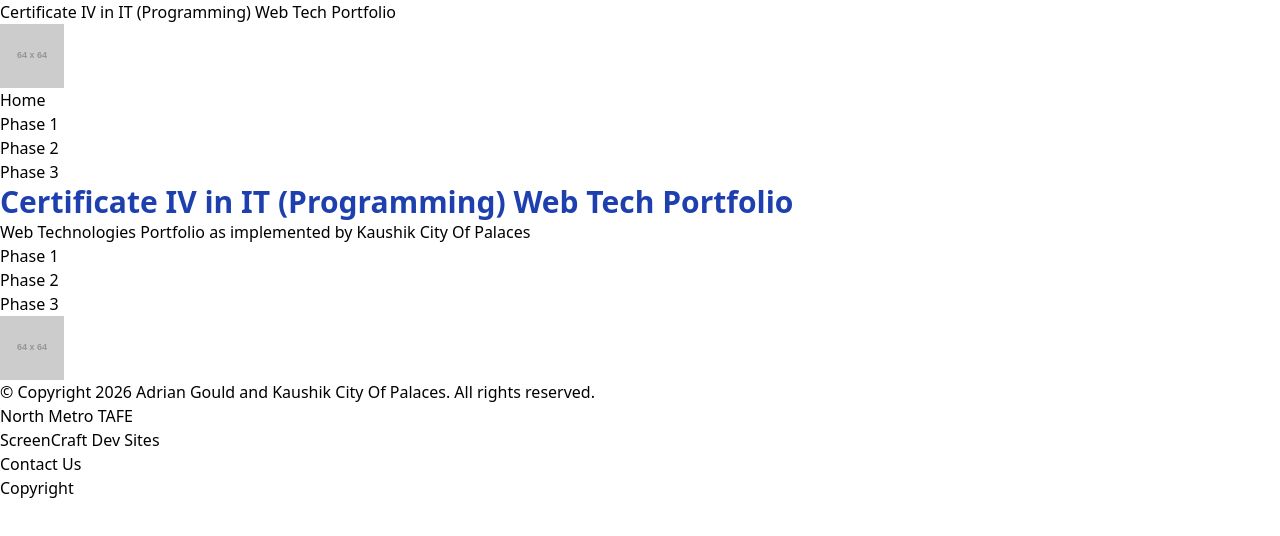
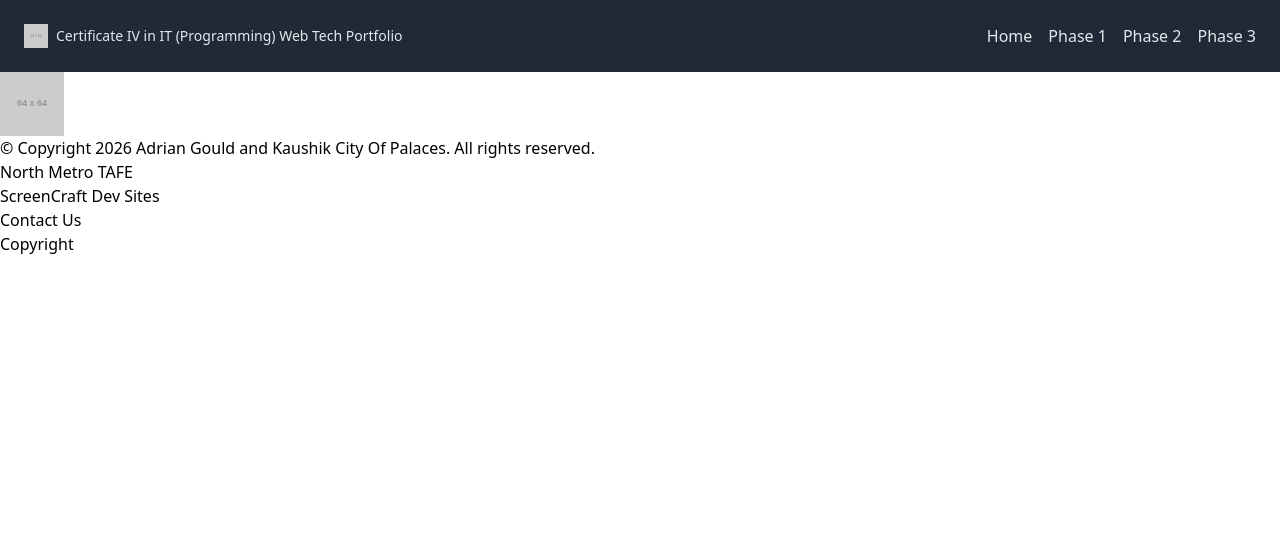
Before and after one commit to Kaushik-Cop/C4prog-WT-26S1-Portfolio--Kaushik-City-Of-Palaces-, a website: page index.html in a window 1280 px wide. Drawn offline with Linux system fonts and the light colour scheme; placeholder pictures from the web are drawn by us.

Commit message:
feat(phase-5): Implement header using TailwindCSS

```diff
--- a/index.html
+++ b/index.html
@@ -7,39 +7,18 @@
     <link rel="stylesheet" href="./assets/css/site.css">
 </head>
 <body>
-<header>
-    <div>
-    <h1>Certificate IV in IT (Programming) Web Tech Portfolio</h1>
-        <img src="https://placehold.co/64?text=logo" alt="Logo">
-    </div>
-    <nav>
-        <ul>
-            <li><a href=".">Home</a></li>
-            <li><a href="phase-1">Phase 1</a></li>
-            <li><a href="phase-2">Phase 2</a></li>
-            <li><a href="phase-3">Phase 3</a></li>
-        </ul>
+<header class="sticky top-0 flex flex-col justify-between p-6 mx-auto md:flex-row gap-2 bg-gray-800 text-gray-200">
+    <a class="flex items-center mb-4 title-font md:mb-0 gap-2">
+        <img src="https://placehold.co/64?text=logo" alt="Logo" class="h-6">
+        <h1 class="text-sm">Certificate IV in IT (Programming) Web Tech Portfolio</h1>
+    </a>
+    <nav class="flex text-base md:ml-auto gap-4">
+        <a href="." class="hover:text-white transition duration-500 ease-in-out">Home</a>
+        <a href="phase-1" class="hover:text-white transition duration-500 ease-in-out">Phase 1</a>
+        <a href="phase-2" class="hover:text-white transition duration-500 ease-in-out">Phase 2</a>
+        <a href="phase-3" class="hover:text-white transition duration-500 ease-in-out">Phase 3</a>
     </nav>
 </header>
-<main>
-    <article>
-        <header>
-            <h1 class="text-3xl font-bold text-blue-800">Certificate IV in IT (Programming) Web Tech Portfolio</h1>
-            <p>Web Technologies Portfolio as implemented by Kaushik City Of Palaces</p>
-        </header>
-        <div>
-            <section>
-                <a href="phase-1">Phase 1</a>
-            </section>
-            <section>
-                <a href="phase-2">Phase 2</a>
-            </section>
-            <section>
-                <a href="phase-3">Phase 3</a>
-            </section>
-        </div>
-    </article>
-</main>
 <footer>
     <section>
         <img src="https://placehold.co/64?text=logo" alt="Logo">
```
Also changed, not shown: README.md, assets/css/site.css.
